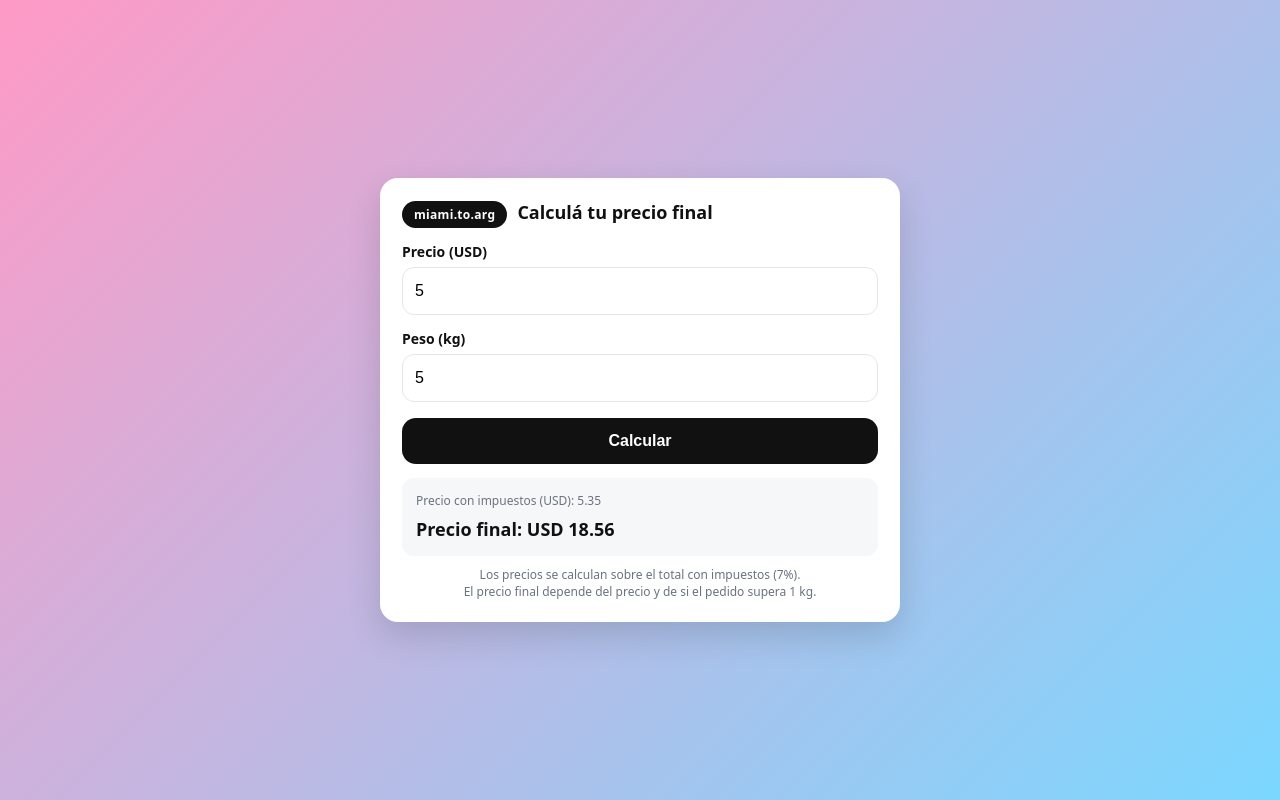
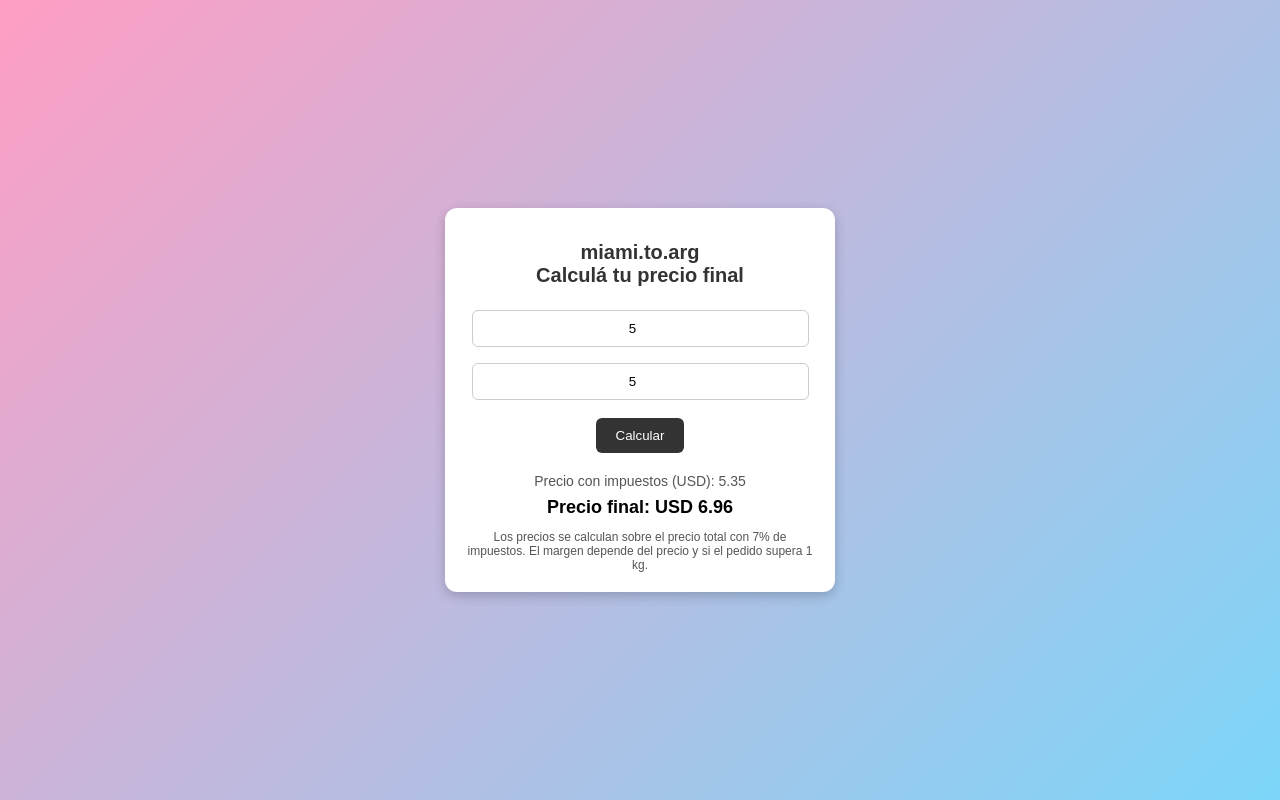
Before and after one commit to Ivandamico/miami.to.arg, a plain HTML site: page index.html in a window 1280 px wide. Both pictures are taken after typing "5", "5" into the empty fields and a click on the button "Calcular". Drawn offline with Linux system fonts and the light colour scheme.

Commit message:
Actualizar index.html
Cambie kilos a gramos

```diff
--- a/index.html
+++ b/index.html
@@ -1,133 +1,148 @@
 <!DOCTYPE html>
 <html lang="es">
 <head>
-  <meta charset="utf-8" />
-  <meta name="viewport" content="width=device-width,initial-scale=1,viewport-fit=cover" />
-  <title>miami.to.arg · Calculadora</title>
+  <meta charset="UTF-8">
+  <meta name="viewport" content="width=device-width, initial-scale=1.0">
+  <title>miami.to.arg - Calculadora</title>
   <style>
-    * { box-sizing: border-box; }
     body {
+      font-family: Arial, sans-serif;
+      background: linear-gradient(135deg, #ff9ec4, #7cd6f9);
+      display: flex;
+      justify-content: center;
+      align-items: center;
+      height: 100vh;
       margin: 0;
-      min-height: 100vh;
-      display: grid;
-      place-items: center;
-      background: linear-gradient(135deg,#ff9ac6 0%,#7bd7ff 100%);
-      font-family: system-ui,-apple-system,Segoe UI,Roboto,Arial,sans-serif;
-      color:#111;
-      padding: clamp(12px,4vw,24px);
     }
-    .card {
+    .container {
+      background: white;
+      padding: 20px;
+      border-radius: 12px;
+      text-align: center;
+      box-shadow: 0 4px 12px rgba(0,0,0,0.2);
+      max-width: 350px;
       width: 100%;
-      max-width: 520px;
-      background: #fff;
-      border-radius: 18px;
-      padding: 22px;
-      box-shadow: 0 14px 34px rgba(0,0,0,.14);
     }
-    .brand { display:flex; align-items:baseline; gap:10px; margin-bottom:10px; }
-    .pill { background:#111; color:#fff; padding:5px 12px; border-radius:999px; font-weight:700; font-size:12px; letter-spacing:.3px; }
-    h1 { font-size: 18px; margin: 0; font-weight: 700; }
-    label { display:block; font-weight:600; margin: 14px 0 6px; font-size: 14px; }
+    h1 {
+      font-size: 20px;
+      margin-bottom: 15px;
+      color: #333;
+    }
     input {
-      width: 100%;
-      padding: 14px 12px;
-      border: 1px solid #e6e6e6;
-      border-radius: 12px;
+      width: 90%;
+      padding: 10px;
+      margin: 8px 0;
+      border-radius: 6px;
+      border: 1px solid #ccc;
+      text-align: center;
+    }
+    button {
+      background: #333;
+      color: white;
+      padding: 10px 20px;
+      border: none;
+      border-radius: 6px;
+      cursor: pointer;
+      margin-top: 10px;
+    }
+    button:hover {
+      background: #555;
+    }
+    .output {
+      margin-top: 20px;
       font-size: 16px;
-      outline: none;
     }
-    input:focus { border-color:#9ccff7; box-shadow: 0 0 0 3px rgba(124,192,245,.25); }
-    button {
-      width: 100%;
-      margin-top: 16px;
-      padding: 14px;
-      border: 0;
-      border-radius: 14px;
-      background: #111;
-      color: #fff;
-      font-weight: 800;
-      font-size: 16px;
-      cursor: pointer;
+    .muted {
+      font-size: 14px;
+      display: block;
+      margin-bottom: 8px;
+      color: #555;
     }
-    .result {
-      margin-top: 14px;
-      padding: 14px;
-      background: #f6f7f9;
-      border-radius: 12px;
-      line-height: 1.45;
+    .final {
+      font-size: 18px;
+      font-weight: bold;
+      color: #000;
     }
-    .result .muted { color:#6b7280; font-size: 12px; display:block; margin-bottom: 6px; }
-    .result .final { font-size: 18px; font-weight: 800; }
-    .foot { margin-top: 10px; color:#6b7280; font-size: 12px; text-align: center; }
+    small {
+      display: block;
+      margin-top: 12px;
+      font-size: 12px;
+      color: #555;
+    }
   </style>
 </head>
 <body>
-  <div class="card">
-    <div class="brand">
-      <span class="pill">miami.to.arg</span>
-      <h1>Calculá tu precio final</h1>
-    </div>
-
-    <label>Precio (USD)</label>
-    <input id="price" type="number" inputmode="decimal" step="0.01" placeholder="ej: 109.99" />
-
-    <label>Peso (kg)</label>
-    <input id="weight" type="number" inputmode="decimal" step="0.01" placeholder="ej: 0.80" />
-
-    <button onclick="run()">Calcular</button>
-
-    <div id="out" class="result" style="display:none"></div>
-    <div class="foot">
-      Los precios se calculan sobre el total con impuestos (7%).<br/>
-      El precio final depende del precio y de si el pedido supera 1&nbsp;kg.
-    </div>
+  <div class="container">
+    <h1>miami.to.arg<br>Calculá tu precio final</h1>
+    <input type="number" id="price" placeholder="Precio (USD)">
+    <input type="number" id="weight" placeholder="Peso (gramos)">
+    <button onclick="calculate()">Calcular</button>
+    <div id="output" class="output" style="display:none;"></div>
+    <small>Los precios se calculan sobre el precio total con 7% de impuestos.
+    El margen depende del precio y si el pedido supera 1 kg.</small>
   </div>
 
   <script>
-    const TAX = 0.07;
+    function fm(x) {
+      return x.toLocaleString("en-US", {minimumFractionDigits: 2, maximumFractionDigits: 2});
+    }
 
-    function calc(price, weight){
-      const priceWithTax = price * (1 + TAX);
+    function calc(price, grams) {
+      const weightKg = grams / 1000;
+      const priceWithTax = price * 1.07;
+      let finalUSD = 0;
 
-      let margin = 0;
-      let fijo = 0;
-
-      if (price < 50) {
-        margin = (weight <= 1) ? 0.30 : 0.60;
-        fijo = 10;
-      } else if (price <= 200) {
-        margin = (weight <= 1) ? 0.20 : 0.50;
-        fijo = 10;
+      if (price < 200) {
+        if (price < 50) {
+          if (weightKg < 1) {
+            finalUSD = priceWithTax * 1.3;   // +30%
+          } else {
+            finalUSD = priceWithTax * 1.6;   // +60%
+          }
+        } else {
+          if (weightKg < 1) {
+            finalUSD = priceWithTax * 1.2;   // +20%
+          } else {
+            finalUSD = priceWithTax * 1.5;   // +50%
+          }
+        }
       } else {
-        margin = (weight <= 1) ? 0.15 : 0.30;
-        fijo = 0;
+        if (weightKg < 1) {
+          finalUSD = priceWithTax * 1.15;   // +15%
+        } else {
+          finalUSD = priceWithTax * 1.3;    // +30%
+        }
       }
 
-      const subtotal = priceWithTax * (1 + margin);
-      const finalUSD = +(subtotal + fijo).toFixed(2);
-      return { finalUSD, priceWithTax };
+      return {priceWithTax, finalUSD};
     }
 
-    function fm(n){ return Number(n).toLocaleString('en-US',{minimumFractionDigits:2, maximumFractionDigits:2}); }
+    function calculate() {
+      const p = parseFloat(document.getElementById('price').value);
+      const g = parseFloat(document.getElementById('weight').value);
+      const out = document.getElementById('output');
 
-    function run(){
-      const p = parseFloat(document.getElementById('price').value);
-      const w = parseFloat(document.getElementById('weight').value);
-      const out = document.getElementById('out');
-
-      if (isNaN(p) || isNaN(w)) {
+      if (isNaN(p) || isNaN(g)) {
         out.style.display = 'block';
         out.textContent = 'Ingresá números válidos.';
         return;
       }
 
-      const r = calc(p, w);
+      const r = calc(p, g);
       out.style.display = 'block';
       out.innerHTML = `
         <span class="muted">Precio con impuestos (USD): ${fm(r.priceWithTax)}</span>
-        <span class="final">Precio final: USD ${fm(r.finalUSD)}</span>
-      `;
+        <span class="final">Precio final: USD ${fm(r.finalUSD)}</span>`;
     }
+  </script>
+
+  <!-- Google Analytics 4 -->
+  <script async src="https://www.googletagmanager.com/gtag/js?id=G-XXXXXXX"></script>
+  <script>
+    window.dataLayer = window.dataLayer || [];
+    function gtag(){dataLayer.push(arguments);}
+    gtag('js', new Date());
+    gtag('config', 'G-XXXXXXX');
   </script>
 </body>
 </html>
```
